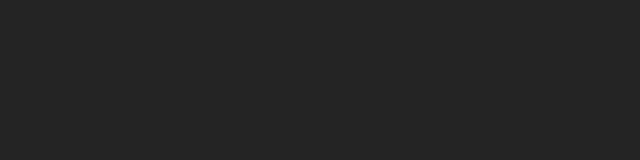
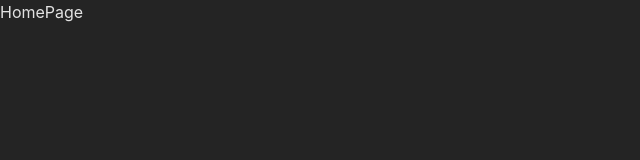
Before and after one commit to Erfanmah7/Spa-App, a React (Vite) app: page / in a window 1280 px wide. Shown: the top 160 px of the page, without its empty margins (0-640 px from the left). Built offline with nearby package versions, Linux system fonts and the light colour scheme.

Commit message:
add BrowserRouter,Routes,Route

```diff
--- a/package.json
+++ b/package.json
@@ -11,7 +11,8 @@
   },
   "dependencies": {
     "react": "^18.2.0",
-    "react-dom": "^18.2.0"
+    "react-dom": "^18.2.0",
+    "react-router-dom": "^6.23.1"
   },
   "devDependencies": {
     "@types/react": "^18.2.66",
--- a/src/App.jsx
+++ b/src/App.jsx
@@ -1,5 +1,20 @@
+import { BrowserRouter, Routes, Route } from "react-router-dom";
+import HomePage from "./pages/HomePage";
+import Courses from "./pages/Courses";
+import AboutUs from "./pages/AboutUs";
+
 function App() {
-  return <></>;
+  return (
+    <>
+      <BrowserRouter>
+        <Routes>
+          <Route path="/" element={<HomePage />} />
+          <Route path="/courses" element={<Courses />} />
+          <Route path="/about-us" element={<AboutUs />} />
+        </Routes>
+      </BrowserRouter>
+    </>
+  );
 }
 
 export default App;
--- /dev/null
+++ b/src/pages/AboutUs.jsx
@@ -0,0 +1,9 @@
+import React from 'react'
+
+function AboutUs() {
+  return (
+    <div>AboutUs</div>
+  )
+}
+
+export default AboutUs
--- /dev/null
+++ b/src/pages/Courses.jsx
@@ -0,0 +1,9 @@
+import React from 'react'
+
+function Courses() {
+  return (
+    <div>Courses</div>
+  )
+}
+
+export default Courses
--- /dev/null
+++ b/src/pages/HomePage.jsx
@@ -0,0 +1,7 @@
+import React from "react";
+
+function HomePage() {
+  return <div>HomePage</div>;
+}
+
+export default HomePage;
```
Also changed, not shown: 1 other file (tests, documents, lock files or other folders).
